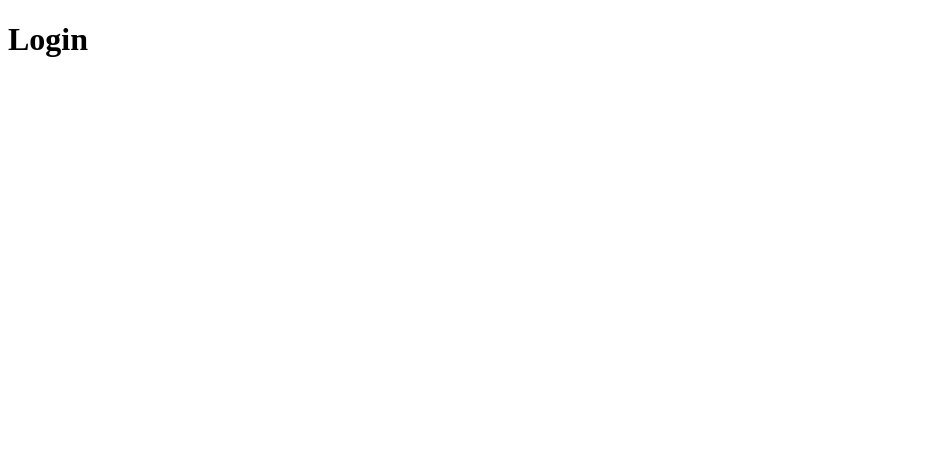
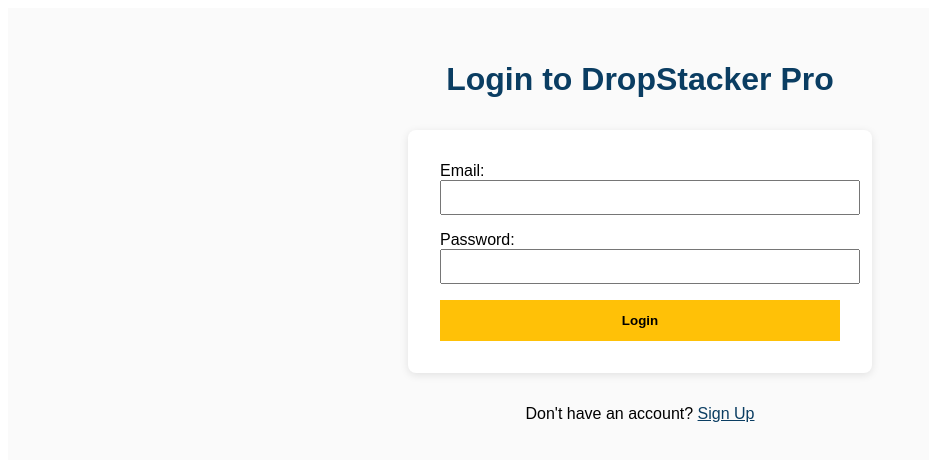
Before and after one commit to nextwaveaisuite/dropstacker-pro, a Next.js app: page /login in a window 1280 px wide. Shown: the top 460 px of the page, without its empty margins (0-929 px from the left). Built offline with nearby package versions, Linux system fonts and the light colour scheme.

Commit message:
login.js

```diff
--- a/pages/login.js
+++ b/pages/login.js
@@ -1 +1,17 @@
-export default function Login(){return(<div><h1>Login</h1></div>)}
+export default function Login() {
+  return (
+    <div style={{ fontFamily: 'Arial, sans-serif', backgroundColor: '#FAFAFA', minHeight: '100vh', padding: '2rem' }}>
+      <h1 style={{ textAlign: 'center', color: '#0A3D62' }}>Login to DropStacker Pro</h1>
+      <form style={{ maxWidth: '400px', margin: '2rem auto', backgroundColor: '#fff', padding: '2rem', borderRadius: '8px', boxShadow: '0 2px 8px rgba(0,0,0,0.1)' }}>
+        <label>Email:</label>
+        <input type="email" style={{ width: '100%', padding: '0.5rem', marginBottom: '1rem' }} />
+        <label>Password:</label>
+        <input type="password" style={{ width: '100%', padding: '0.5rem', marginBottom: '1rem' }} />
+        <button type="submit" style={{ width: '100%', padding: '0.8rem', backgroundColor: '#FFC107', border: 'none', fontWeight: 'bold', cursor: 'pointer' }}>Login</button>
+      </form>
+      <p style={{ textAlign: 'center' }}>
+        Don't have an account? <a href="/signup" style={{ color: '#0A3D62' }}>Sign Up</a>
+      </p>
+    </div>
+  );
+}
```
